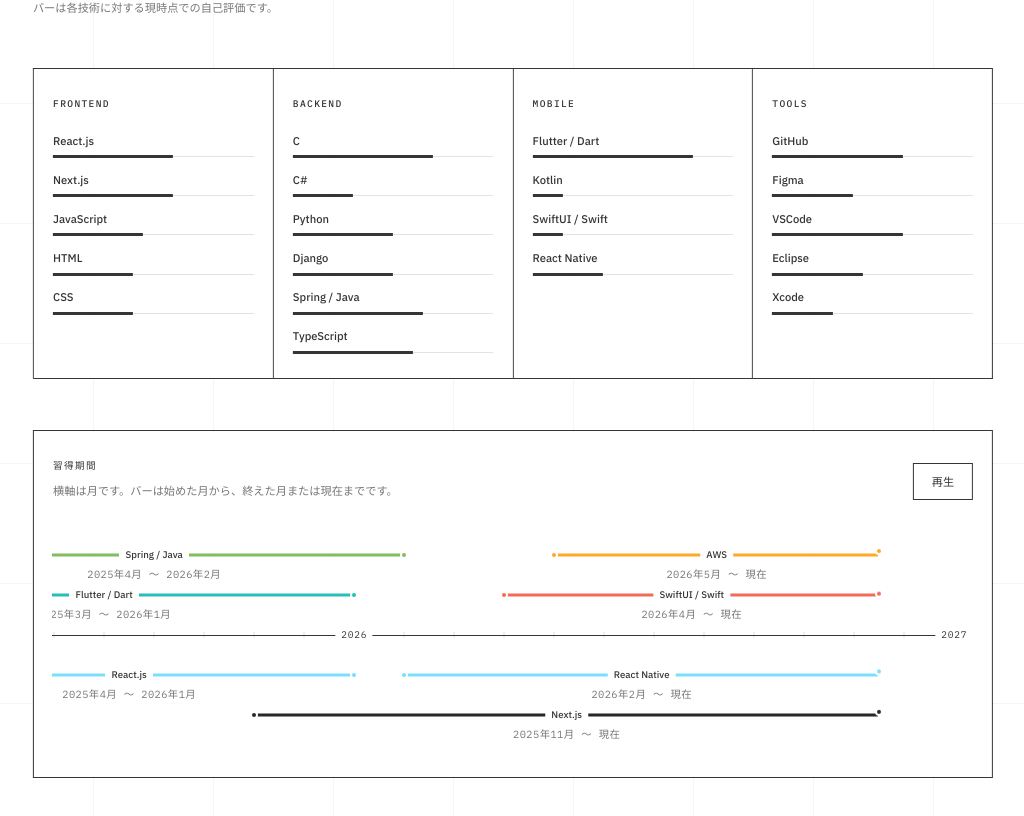
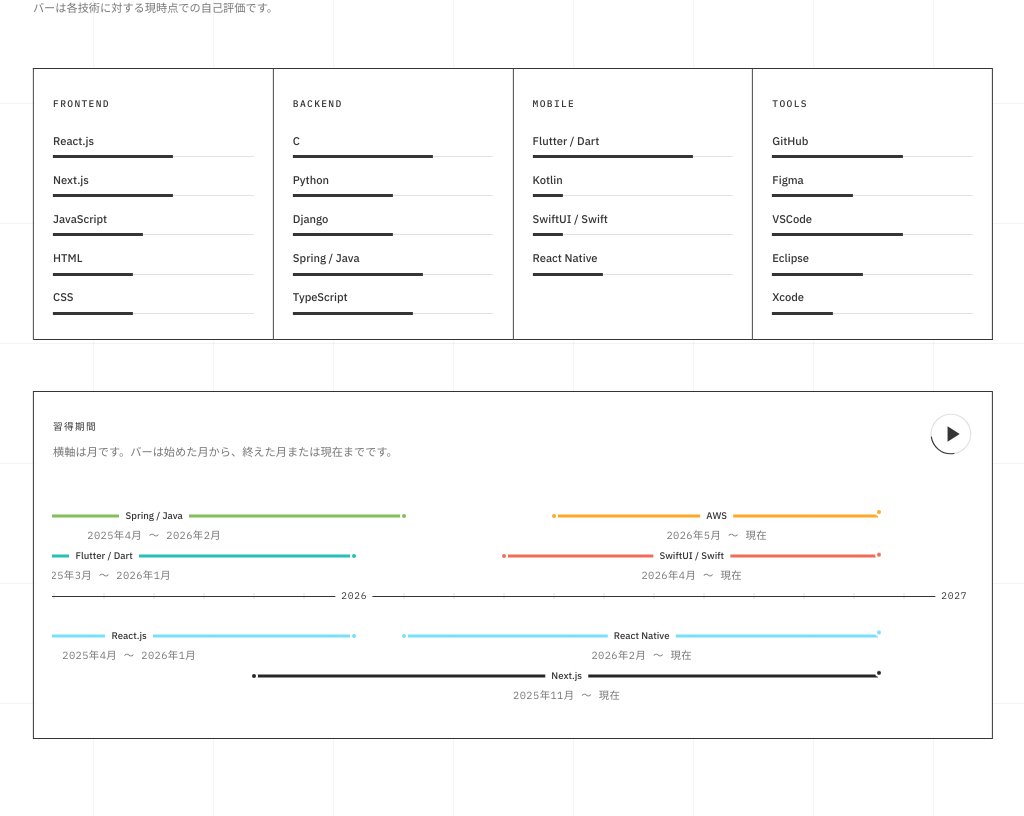
Before and after one commit to Kamon-Tahara-504/Portfolio, a React (Vite) app: page / in a window 1280 px wide. Shown: the part 5417-6233 px from the top of the page, without its empty margins (40-1064 px from the left). Built offline with nearby package versions, Linux system fonts and the light colour scheme.

Commit message:
feat: 言語タイムラインの実装

```diff
--- a/src/components/sections/Skills.tsx
+++ b/src/components/sections/Skills.tsx
@@ -1,5 +1,5 @@
 import { SectionHeading } from "../SectionHeading";
-import { skillCategories } from "../../lib/content";
+import { skillCategories, skillsForLevels } from "../../lib/content";
 import styles from "./Skills.module.css";
 import { SkillsTimeline } from "./SkillsTimeline";
 
@@ -19,7 +19,7 @@ export function Skills() {
             <div key={category.key} className={styles.column}>
               <h3 className={styles.label}>{category.label}</h3>
               <ul className={styles.list}>
-                {category.skills.map((skill) => (
+                {skillsForLevels(category.skills).map((skill) => (
                   <li key={skill.name} className={styles.skill}>
                     <span className={styles.name}>{skill.name}</span>
                     <span className={styles.track} aria-hidden="true">
--- a/src/components/sections/SkillsTimeline.module.css
+++ b/src/components/sections/SkillsTimeline.module.css
@@ -1,4 +1,5 @@
 .timeline {
+  position: relative;
   display: flex;
   flex-direction: column;
   gap: var(--space-3);
@@ -10,9 +11,10 @@
 
 .toolbar {
   display: flex;
-  align-items: flex-end;
-  justify-content: space-between;
-  gap: var(--space-4);
+  flex-direction: column;
+  gap: 0.35rem;
+  /* 右上の再生ボタンと説明が重ならないようにする */
+  padding-right: calc(2.75rem + var(--space-3));
 }
 
 .heading {
@@ -23,20 +25,88 @@
 }
 
 .note {
-  margin-top: 0.35rem;
   color: var(--color-muted);
   font-size: var(--text-sm);
 }
 
 .play {
-  padding: 0.45rem 1.1rem;
-  border: var(--border);
-  font-family: var(--font-en);
-  font-size: var(--text-sm);
+  position: absolute;
+  top: var(--space-3);
+  right: var(--space-3);
+  display: grid;
+  width: 2.75rem;
+  height: 2.75rem;
+  place-items: center;
 }
 
-.play:disabled {
-  color: var(--color-muted);
+.playRing {
+  width: 100%;
+  height: 100%;
+  overflow: visible;
+}
+
+.playTrack,
+.playArc {
+  fill: none;
+  stroke-width: 1;
+}
+
+.playTrack {
+  stroke: var(--color-line-soft);
+}
+
+.playArc {
+  stroke: var(--color-ink);
+  stroke-linecap: round;
+  stroke-dasharray: 28 85.1;
+  transform-box: view-box;
+  transform-origin: center;
+  rotate: -90deg;
+  animation: play-orbit 2.8s linear infinite;
+}
+
+.play[data-playing] .playArc {
+  animation: play-orbit 1.1s linear infinite;
+}
+
+.playMark {
+  fill: var(--color-ink);
+}
+
+@keyframes play-orbit {
+  to {
+    stroke-dashoffset: -113.1;
+  }
+}
+
+.viewport {
+  position: relative;
+  container-type: inline-size;
+}
+
+.playhead {
+  position: absolute;
+  top: 0;
+  bottom: 0;
+  left: 0;
+  width: 1px;
+  background-color: var(--color-ink);
+  opacity: 0;
+  pointer-events: none;
+}
+
+.viewport[data-sweeping] .playhead {
+  opacity: 1;
+  animation: playhead-sweep 9s cubic-bezier(0.45, 0, 0.55, 1) forwards;
+}
+
+@keyframes playhead-sweep {
+  from {
+    transform: translateX(0);
+  }
+  to {
+    transform: translateX(calc(100cqi - 1px));
+  }
 }
 
 .scroller {
@@ -156,7 +226,14 @@
 }
 
 @media (prefers-reduced-motion: reduce) {
-  .wobble {
+  .wobble,
+  .playArc,
+  .playhead {
     animation: none;
   }
+
+  .playTrack,
+  .playArc {
+    stroke: none;
+  }
 }
--- a/src/components/sections/SkillsTimeline.tsx
+++ b/src/components/sections/SkillsTimeline.tsx
@@ -13,6 +13,7 @@ const easeInOut = (t: number) => (t < 0.5 ? 2 * t * t : -1 + (4 - 2 * t) * t);
 export function SkillsTimeline() {
   const scrollerRef = useRef<HTMLDivElement>(null);
   const [playing, setPlaying] = useState(false);
+  const [sweeping, setSweeping] = useState(false);
   const layout = layoutTimeline(collectTimelineSkills(skillCategories));
   const laneOffsets = layout.skillPositions.map((bar) => bar.lineHeight);
   const minLane = Math.min(0, ...laneOffsets);
@@ -39,6 +40,7 @@ export function SkillsTimeline() {
     const finish = () => {
       if (stopped) return;
       stopped = true;
+      setSweeping(false);
       setPlaying(false);
     };
 
@@ -49,6 +51,7 @@ export function SkillsTimeline() {
       if (el.scrollLeft <= 1) {
         pause = window.setTimeout(() => {
           if (stopped) return;
+          setSweeping(true);
           const startLeft = el.scrollLeft;
           const endLeft = Math.max(0, el.scrollWidth - el.clientWidth);
           const started = performance.now();
@@ -87,15 +90,25 @@ export function SkillsTimeline() {
   return (
     <div className={styles.timeline}>
       <div className={styles.toolbar}>
-        <div>
-          <h3 className={styles.heading}>習得期間</h3>
-          <p className={styles.note}>横軸は月です。バーは始めた月から、終えた月または現在までです。</p>
-        </div>
-        <button type="button" className={styles.play} onClick={play} disabled={playing}>
-          {playing ? "再生中" : "再生"}
-        </button>
+        <h3 className={styles.heading}>習得期間</h3>
+        <p className={styles.note}>横軸は月です。バーは始めた月から、終えた月または現在までです。</p>
       </div>
+      <button
+        type="button"
+        className={styles.play}
+        data-playing={playing || undefined}
+        onClick={play}
+        disabled={playing}
+        aria-label="再生"
+      >
+        <svg className={styles.playRing} viewBox="0 0 40 40" aria-hidden="true">
+          <circle className={styles.playTrack} cx="20" cy="20" r="18" />
+          <circle className={styles.playArc} cx="20" cy="20" r="18" />
+          <polygon className={styles.playMark} points="17,13 17,27 28,20" />
+        </svg>
+      </button>
 
+      <div className={styles.viewport} data-sweeping={sweeping || undefined}>
       <div ref={scrollerRef} className={styles.scroller} data-playing={playing || undefined}>
         <div
           className={styles.track}
@@ -152,6 +165,8 @@ export function SkillsTimeline() {
           })}
         </div>
       </div>
+      <span className={styles.playhead} aria-hidden="true" />
+      </div>
     </div>
   );
 }
--- a/src/lib/content.ts
+++ b/src/lib/content.ts
@@ -64,6 +64,15 @@ export const skillCategories: SkillCategory[] = Object.entries(
   skills: skills.filter((skill) => skill.name.trim() !== ""),
 }));
 
+const LEVELS_PER_CATEGORY = 5;
+
+/** 自己評価バーは、カテゴリ内で割合の高い 5 件だけ出す。外れた項目はデータに残す。 */
+export function skillsForLevels(skills: Skill[]): Skill[] {
+  const ranked = [...skills].sort((a, b) => b.level - a.level).slice(0, LEVELS_PER_CATEGORY);
+  const shown = new Set(ranked);
+  return skills.filter((skill) => shown.has(skill));
+}
+
 const LINK_LABELS: Record<keyof ProjectLinks, string> = {
   demo: "Demo",
   appStore: "App Store",
```
